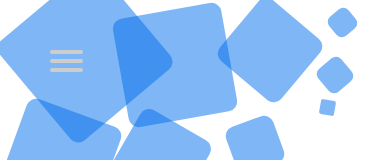
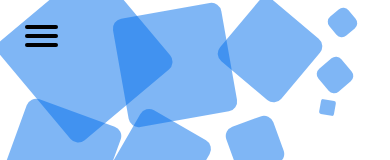
Before and after one commit to figarox/projektx, a React (Create React App) app: page /products in a window 390 px wide. Shown: the top 160 px of the page. Built offline with nearby package versions, Linux system fonts and the light colour scheme.

Commit message:
set style hamburger

```diff
--- a/src/styles/index.css
+++ b/src/styles/index.css
@@ -13,8 +13,8 @@ html{
 {
   display: block;
   position: fixed;
-  top: 50px;
-  left: 50px;
+  top: 25px;
+  left: 25px;
   width: 50px;
   height: 50px;
   z-index: 12;
@@ -54,7 +54,7 @@ html{
   margin-bottom: 5px;
   position: relative;
 
-  background: #cdcdcd;
+  background: #000000;
   border-radius: 3px;
 
   z-index: 1;
@@ -96,9 +96,9 @@ html{
 #menu
 {
   position: relative;
-  width: 100vw;
-  height: 100vh;
-  margin: -77px 0 0 -50px;
+  width: 101vw;
+  height: 102vh;
+  margin: -52px 0 0 -30px;
   padding: 50px;
   padding-top: 125px;
 
```
